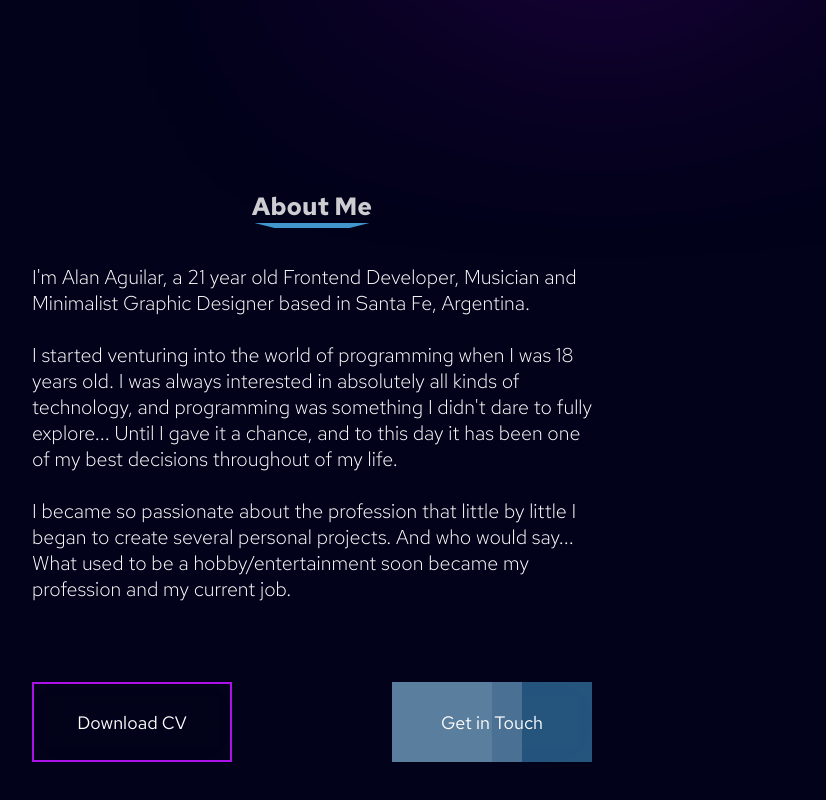
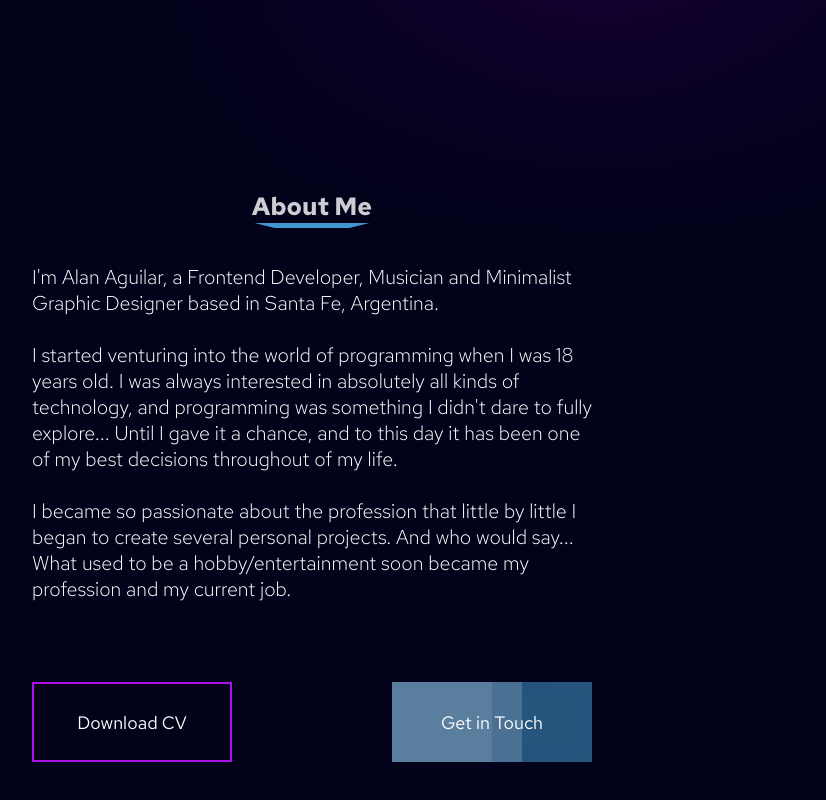
Before and after one commit to innerlize/Alan-Aguilar, a React (Create React App) app: page / in a window 1280 px wide. Shown: the part 824-1624 px from the top of the page, without its empty margins (328-1154 px from the left). Built offline with nearby package versions, Linux system fonts and the light colour scheme.

Commit message:
'Update'

```diff
--- a/src/components/About-Section/about.jsx
+++ b/src/components/About-Section/about.jsx
@@ -8,7 +8,7 @@ function About() {
       <h2>About Me</h2>
 
       <p>
-        I'm Alan Aguilar, a 21 year old Frontend Developer, Musician and Minimalist
+        I'm Alan Aguilar, a Frontend Developer, Musician and Minimalist
         Graphic Designer based in Santa Fe, Argentina.
 
         <br />
```
